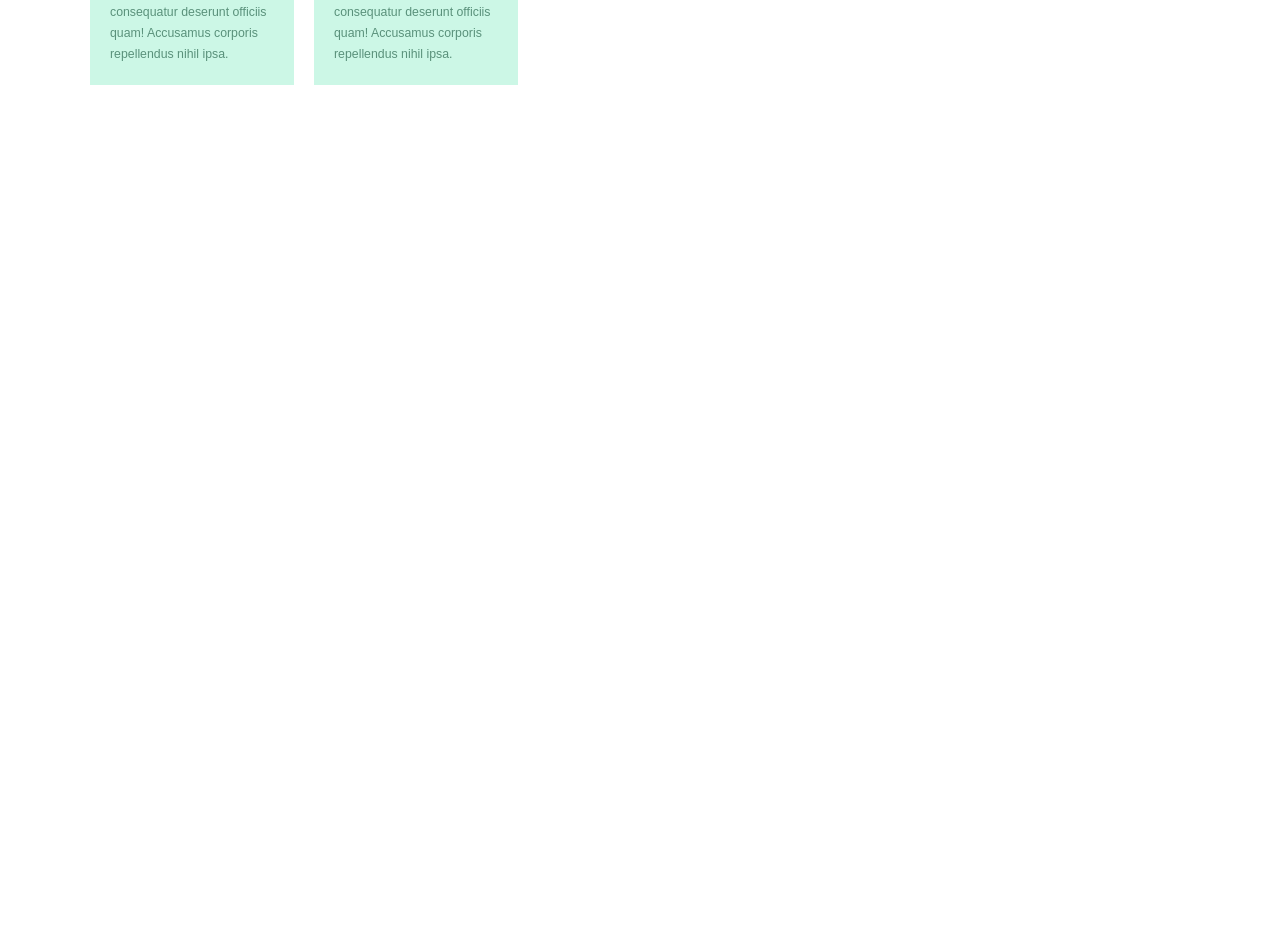
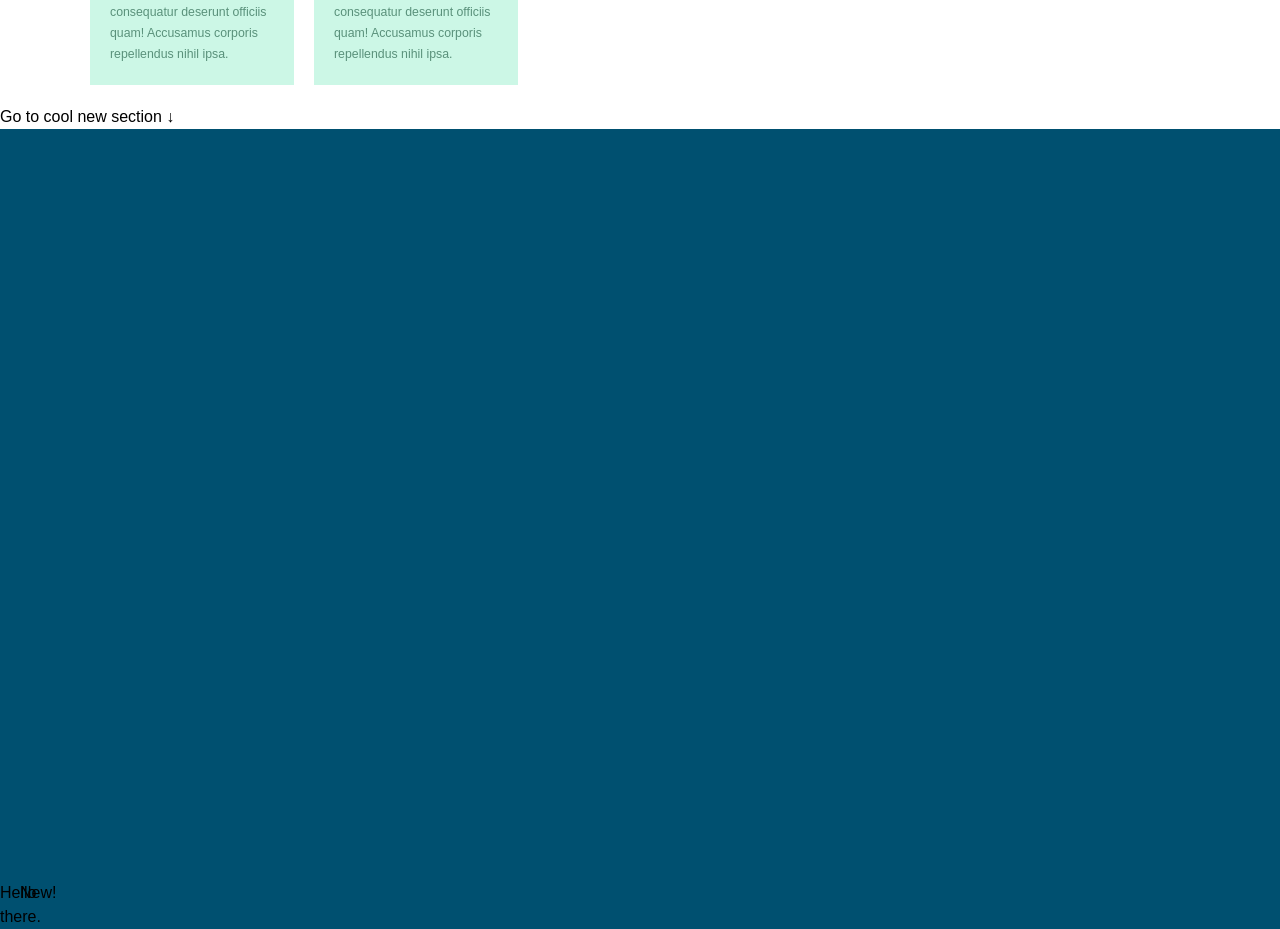
Before and after one commit to 6qat/lab-css-grid, a Next.js app: page /tailwind in a window 1280 px wide. Shown: the part 2166-3095 px from the top of the page. Before the commit the page ends 2271 px from the top, so only its background shows below. Built offline with nearby package versions, Linux system fonts and the light colour scheme.

Commit message:
Sixth example done in Tailwind.

```diff
--- a/app/page.tsx
+++ b/app/page.tsx
@@ -174,7 +174,7 @@ export default function Home() {
             <div className="click">
                 <a href="/#art-banner">Go to cool new section &darr;</a>
             </div>
-                                                                                                       */
+            */
             <div className="art-banner" id="art-banner">
                 <div className="art-banner-bg"></div>
                 <div className="banner-text">Hello there.</div>
--- a/app/tailwind/page.tsx
+++ b/app/tailwind/page.tsx
@@ -110,7 +110,8 @@ export default function Tailwind() {
             {/*======================================================================================================*/}
             {/* Exemplo 6                                                                                            */}
 
-            <div className="grid mx-auto my-[20px] grid-cols-[repeat(auto-fit,_minmax(180px,_1fr))] gap-[20px] max-w-[1100px]">
+            <div
+                className="grid mx-auto my-[20px] grid-cols-[repeat(auto-fit,_minmax(180px,_1fr))] gap-[20px] max-w-[1100px]">
                 <div className="p-[20px] bg-[#ccf7e6] text-[#5a917b] text-[0.77rem] leading[1.7]">
                     <p>Lorem ipsum dolor sit amet consectetur adipisicing elit. Nihil doloribus magni soluta in velit
                         neque, at explicabo ipsam ea placeat itaque consequatur deserunt officiis quam! Accusamus
@@ -168,11 +169,27 @@ export default function Tailwind() {
                 </div>
                 <div className="p-[20px] bg-[#ccf7e6] text-[#5a917b] text-[0.77rem] leading-[1.7]">
                     <p>Lorem ipsum dolor sit amet consectetur adipisicing elit. Nihil doloribus magni soluta in velit
+
                         neque, at explicabo ipsam ea placeat itaque consequatur deserunt officiis quam! Accusamus
                         corporis repellendus nihil ipsa.</p>
                 </div>
             </div>
+            {/*======================================================================================================*/}
+            {/* Exemplo 7                                                                                            */}
 
+            <div className="">
+                <a href="/#art-banner">Go to cool new section &darr;</a>
+            </div>
+
+            <div
+                className="grid h-[100vh] grid-cols-[20px_1fr_1fr_1fr_20px] grid-rows-[20px_1fr_1fr_1fr_20px] bg-[#005070]"
+                id="art-banner">
+                <div className="col-start-1 col-end-6 row-start-1 row-end-6" id="art-banner-bg"></div>
+                <div id="banner-text">Hello there.</div>
+                <div id="badge">
+                    <p>New!</p>
+                </div>
+            </div>
 
         </main>
     )
```
